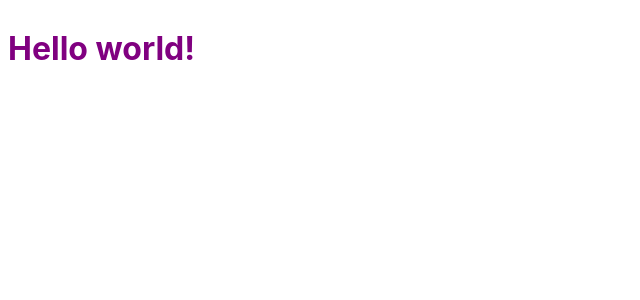
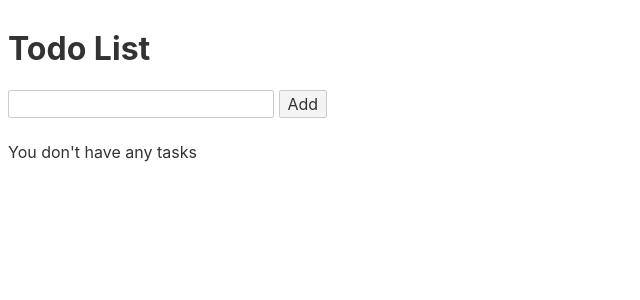
Before and after one commit to shoonia/svelte-todo, a Svelte app: page / in a window 1280 px wide. Shown: the top 300 px of the page, without its empty margins (0-640 px from the left). Built offline with nearby package versions, Linux system fonts and the light colour scheme.

Commit message:
Add/remove items

```diff
--- a/public/global.css
+++ b/public/global.css
@@ -1,3 +1,9 @@
+*,
+*::after,
+*::before {
+	box-sizing: border-box;
+}
+
 html, body {
 	position: relative;
 	width: 100%;
@@ -32,8 +38,8 @@ label {
 input, button, select, textarea {
 	font-family: inherit;
 	font-size: inherit;
-	padding: 0.4em;
-	margin: 0 0 0.5em 0;
+	padding: .2em .5em;
+	margin: 0 0 .5em 0;
 	box-sizing: border-box;
 	border: 1px solid #ccc;
 	border-radius: 2px;
--- a/public/index.html
+++ b/public/index.html
@@ -2,18 +2,23 @@
 <html lang="en">
 
 <head>
-	<meta charset="UTF-8">
-	<meta name="viewport" content="width=device-width, initial-scale=1.0">
-	<meta http-equiv="X-UA-Compatible" content="ie=edge">
-	<title>Svelte app</title>
-	<link rel='icon' type='image/png' href='/favicon.png'>
-	<link rel='stylesheet' href='/global.css'>
-	<link rel='stylesheet' href='/bundle.css'>
+  <meta charset="UTF-8">
+  <meta name="viewport" content="width=device-width, initial-scale=1.0">
+  <meta http-equiv="X-UA-Compatible" content="ie=edge">
+  <title>Svelte app</title>
+  <link rel="icon" type="image/png" href="/favicon.png">
+  <link rel="stylesheet" href="/global.css">
+  <link rel="stylesheet" href="/bundle.css">
 </head>
 
 <body>
-	<div id="root"></div>
-	<script src='/bundle.js'></script>
+  <noscript>
+    You need to enable JavaScript to run this app.
+  </noscript>
+
+  <div id="root"></div>
+
+  <script src="/bundle.js"></script>
 </body>
 
 </html>
--- a/src/App.svelte
+++ b/src/App.svelte
@@ -1,11 +1,13 @@
 <script>
-  export let name;
+  import Todo from "./components/Todo.svelte";
 </script>
 
 <style>
-  h1 {
-    color: purple;
-  }
+
 </style>
 
-<h1>Hello {name}!</h1>
+<header />
+<main>
+  <Todo />
+</main>
+<footer />
--- /dev/null
+++ b/src/components/Todo.svelte
@@ -0,0 +1,55 @@
+<script>
+  import TodoList from "./TodoList.svelte";
+
+  let items = [];
+  let text = "";
+  let input = null;
+
+  function addItem() {
+    items = items.concat({
+      id: Date.now(),
+      text
+    });
+
+    text = "";
+    input.focus();
+  }
+
+  function removeItem({ detail: id }) {
+    items = items.filter(item => item.id !== id);
+  }
+
+  function clickEnter({ keyCode }) {
+    if (keyCode === 13) {
+      addItem();
+    }
+  }
+</script>
+
+<div>
+  <h1>Todo List</h1>
+  <div>
+    <input
+      type="text"
+      bind:value={text}
+      bind:this={input}
+      on:keypress={clickEnter}
+    />
+    <button
+      type="button"
+      on:click={addItem}
+    >
+      Add
+    </button>
+  </div>
+
+  {#if items.length < 1}
+    <p>You don't have any tasks</p>
+  {:else}
+    <TodoList
+      {items}
+      {removeItem}
+    />
+  {/if}
+
+</div>
--- /dev/null
+++ b/src/components/TodoItem.svelte
@@ -0,0 +1,23 @@
+<script>
+  import { createEventDispatcher } from "svelte";
+
+  export let data;
+
+  const dispatch = createEventDispatcher();
+
+  function remove() {
+    dispatch("remove", data.id);
+  }
+</script>
+
+<li>
+  <span>
+    {data.text}
+  </span>
+  <button
+    type="button"
+    on:click={remove}
+  >
+    Remove
+  </button>
+</li>
--- /dev/null
+++ b/src/components/TodoList.svelte
@@ -0,0 +1,15 @@
+<script>
+  import TodoItem from "./TodoItem.svelte";
+
+  export let items;
+  export let removeItem;
+</script>
+
+<ul>
+  {#each items as data}
+    <TodoItem
+      {data}
+      on:remove={removeItem}
+    />
+  {/each}
+</ul>
--- a/src/main.js
+++ b/src/main.js
@@ -2,9 +2,7 @@ import App from './App.svelte';
 
 const app = new App({
   target: document.getElementById('root'),
-  props: {
-    name: 'world',
-  },
+  props: {},
 });
 
 export default app;
```
Also changed, not shown: 1 other file (tests, documents, lock files or other folders).
